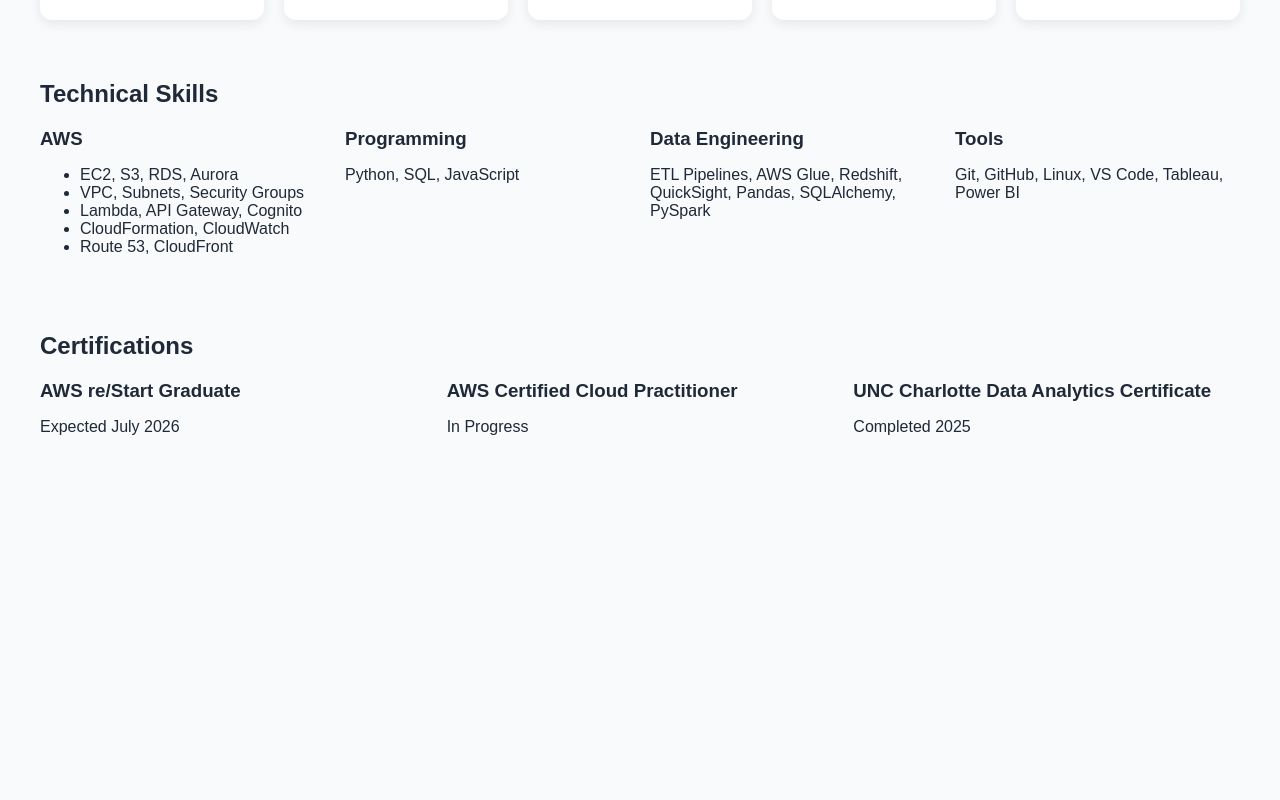
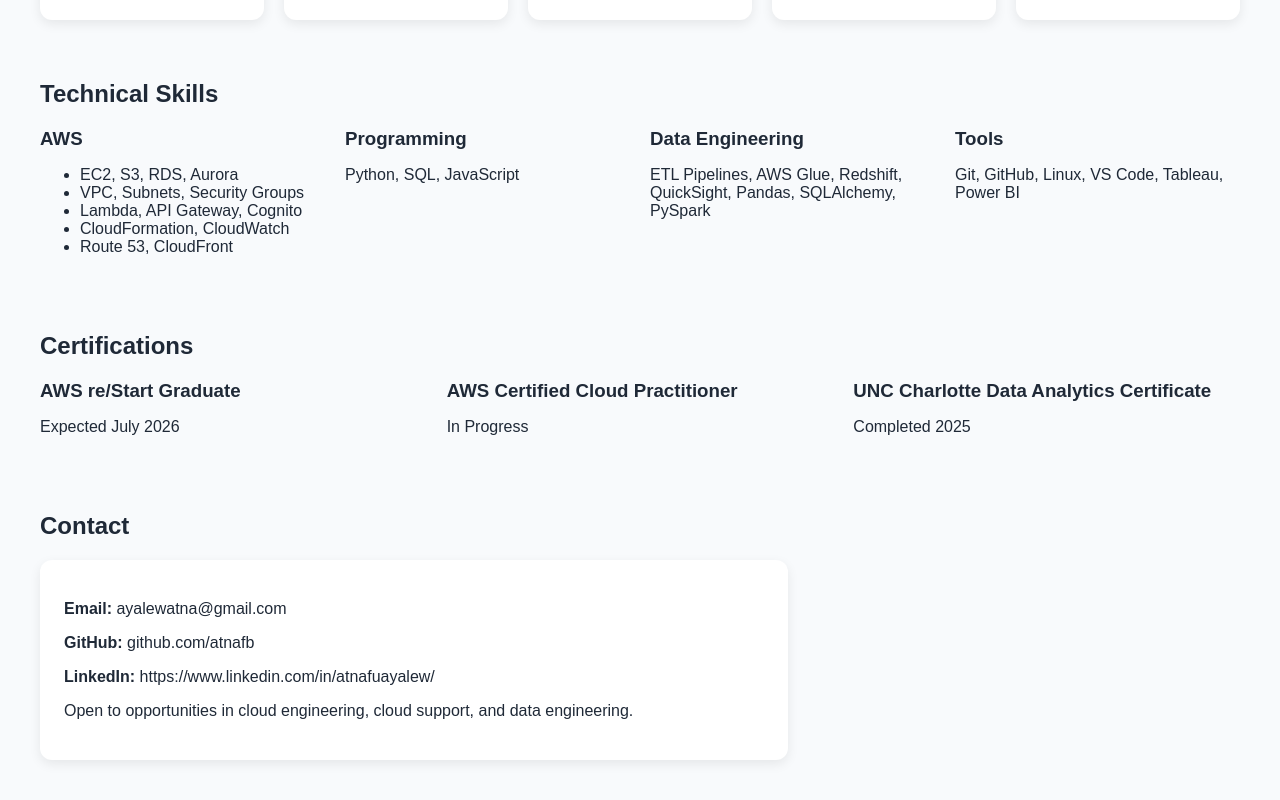
Before and after one commit to atnafb/cloud-portfolio, a React (Vite) app: page / in a window 1280 px wide. Shown: the part 750-1550 px from the top of the page. Before the commit the page ends 1262 px from the top, so only its background shows below. Built offline with nearby package versions, Linux system fonts and the light colour scheme.

Commit message:
Add contact section

```diff
--- a/src/App.jsx
+++ b/src/App.jsx
@@ -178,6 +178,36 @@
           </div>
         </div>
       </section>
+
+      <section style={{ marginTop: "60px", marginBottom: "40px" }}>
+        <h2 style={{ marginBottom: "20px" }}>Contact</h2>
+
+        <div
+          style={{
+            backgroundColor: "white",
+            padding: "24px",
+            borderRadius: "12px",
+            boxShadow: "0 4px 12px rgba(0, 0, 0, 0.08)",
+            maxWidth: "700px",
+          }}
+        >
+          <p>
+            <strong>Email:</strong> ayalewatna@gmail.com
+          </p>
+
+          <p>
+            <strong>GitHub:</strong> github.com/atnafb
+          </p>
+
+          <p>
+            <strong>LinkedIn:</strong> https://www.linkedin.com/in/atnafuayalew/
+          </p>
+
+          <p>
+            Open to opportunities in cloud engineering, cloud support, and data engineering.
+          </p>
+        </div>
+      </section>
     </div>
   );
 }
```
